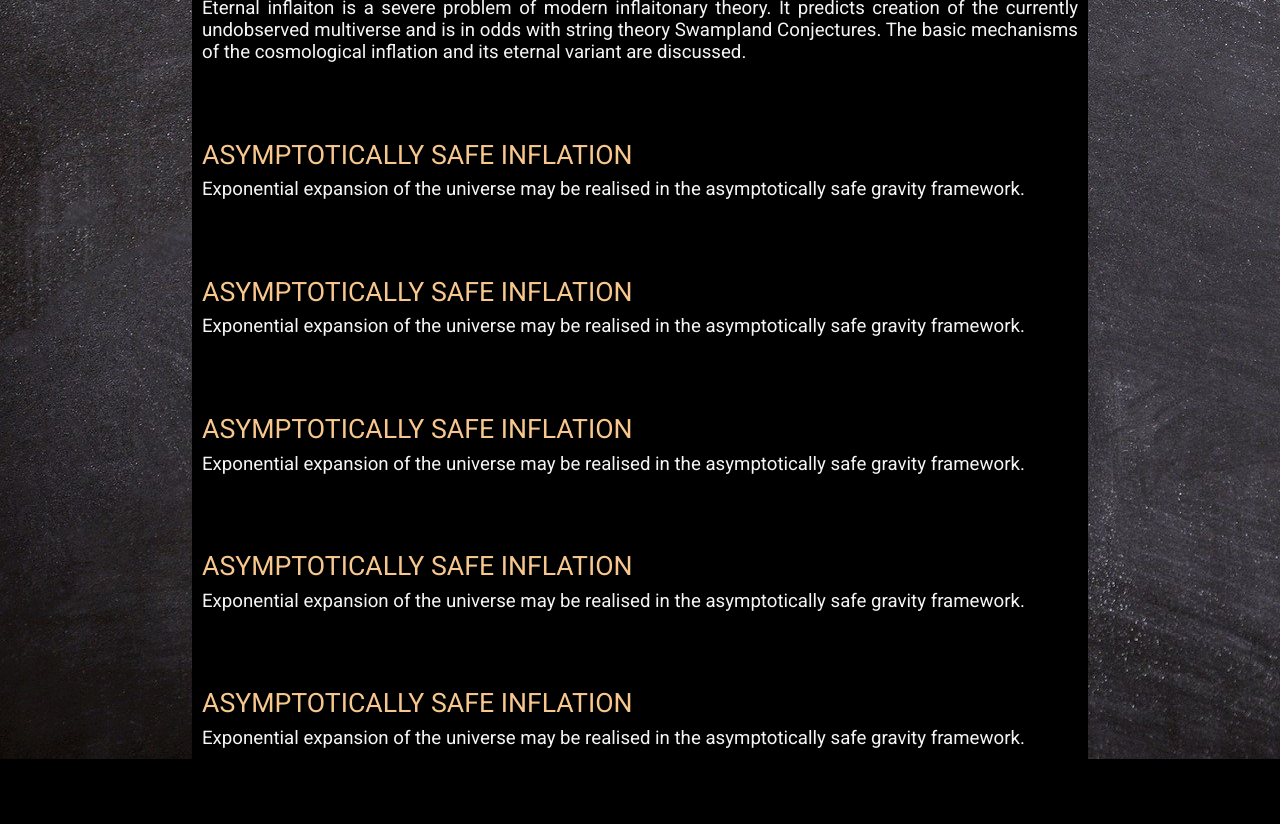
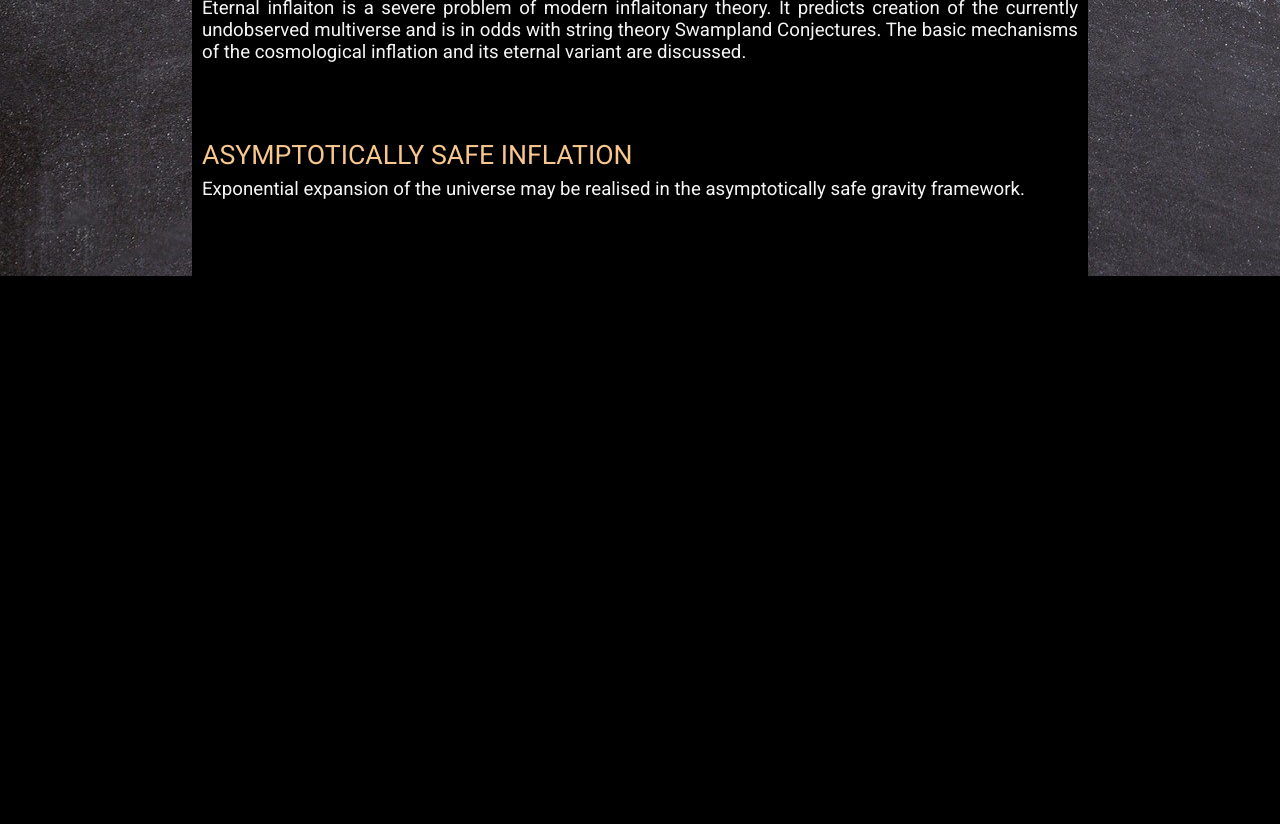
Before and after one commit to JRChojnacki/JRChojnacki.github.io, a plain HTML site: page Pages/notes.html in a window 1280 px wide. Shown: the part 618-1442 px from the top of the page. After the commit the page ends 894 px from the top, so only its background shows below. Drawn offline with Linux system fonts and the light colour scheme.

Commit message:
Update notes.html

```diff
--- a/Pages/notes.html
+++ b/Pages/notes.html
@@ -49,23 +49,6 @@
                             <div class="news">
                                 <div class="title"><div class="intext-link-wrapper"><a href="../PDF_Files/ProjektStudencki2 (3).pdf" target="_blank" >Asymptotically safe inflation</a></div></div>
                                 Exponential expansion of the universe may be realised in the asymptotically safe gravity framework.
-                            </div>
-                            <div class="news">
-                                <div class="title"><div class="intext-link-wrapper"><a href="../PDF_Files/ProjektStudencki2 (3).pdf" target="_blank" >Asymptotically safe inflation</a></div></div>
-                                Exponential expansion of the universe may be realised in the asymptotically safe gravity framework.
-                            </div>
-                            <div class="news">
-                                <div class="title"><div class="intext-link-wrapper"><a href="../PDF_Files/ProjektStudencki2 (3).pdf" target="_blank" >Asymptotically safe inflation</a></div></div>
-                                Exponential expansion of the universe may be realised in the asymptotically safe gravity framework.
-                            </div>
-                            <div class="news">
-                                <div class="title"><div class="intext-link-wrapper"><a href="../PDF_Files/ProjektStudencki2 (3).pdf" target="_blank" >Asymptotically safe inflation</a></div></div>
-                                Exponential expansion of the universe may be realised in the asymptotically safe gravity framework.
-                            </div>
-                            <div class="news">
-                                <div class="title"><div class="intext-link-wrapper"><a href="../PDF_Files/ProjektStudencki2 (3).pdf" target="_blank" >Asymptotically safe inflation</a></div></div>
-                                Exponential expansion of the universe may be realised in the asymptotically safe gravity framework.
-                            </div>
 
                     </div>
                 </div>
```
